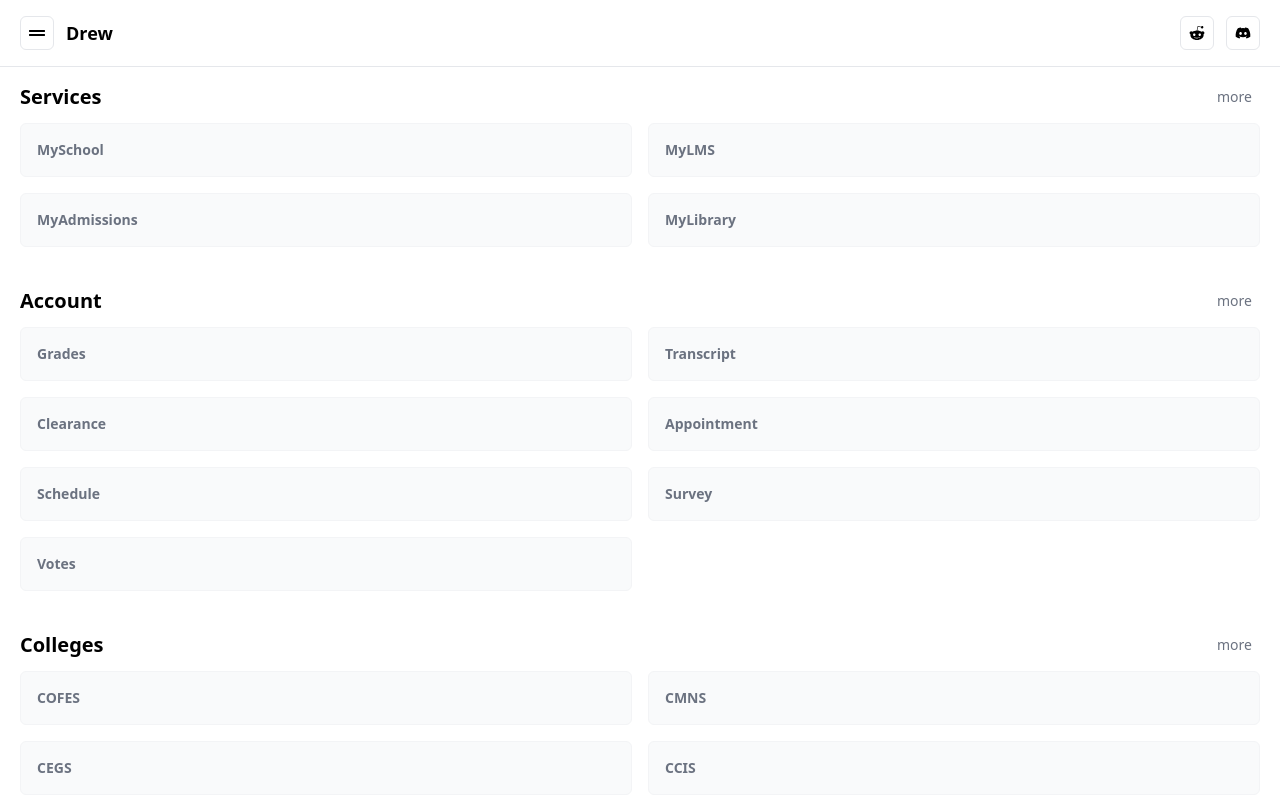
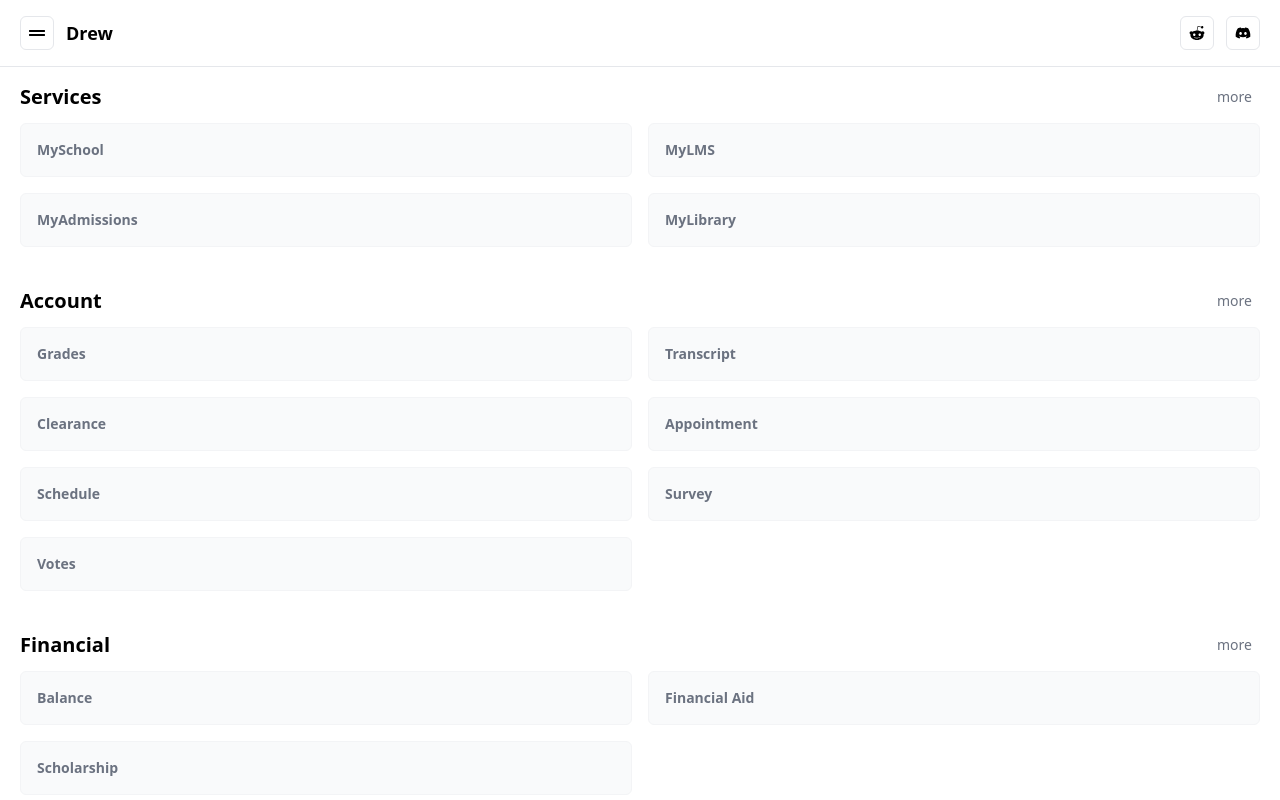
Before and after one commit to kentezrabetita/csu-drew, a Next.js app: page / in a window 1280 px wide. Shown: the top 800 px of the page. Built offline with nearby package versions, Linux system fonts and the light colour scheme.

Commit message:
add financial section

```diff
--- a/common/content/home.tsx
+++ b/common/content/home.tsx
@@ -105,6 +105,39 @@ const HomeContent = () => {
               className='p-4 text-sm font-bold text-gray-500 border border-gray-100 rounded-md bg-gray-50'
             >
               Votes
+            </Link>
+          </div>
+        </div>
+      </section>
+
+      {/* Financial Section */}
+      <section>
+        <div className='flex flex-col space-y-3'>
+          <Link href={'/courses'} className='flex items-center justify-between'>
+            <h3 className='text-xl font-bold'>Financial</h3>
+            <h3 className='pr-2 text-sm text-gray-500'>more</h3>
+          </Link>
+          <div className='grid grid-cols-2 gap-4'>
+            <Link
+              href={'https://myschool.carsu.edu.ph/index.php?q=My_balance'}
+              target='_blank'
+              className='p-4 text-sm font-bold text-gray-500 border border-gray-100 rounded-md bg-gray-50'
+            >
+              Balance
+            </Link>
+            <Link
+              href={'/'}
+              target='_blank'
+              className='p-4 text-sm font-bold text-gray-500 border border-gray-100 rounded-md bg-gray-50'
+            >
+              Financial Aid
+            </Link>
+            <Link
+              href={'/'}
+              target='_blank'
+              className='p-4 text-sm font-bold text-gray-500 border border-gray-100 rounded-md bg-gray-50'
+            >
+              Scholarship
             </Link>
           </div>
         </div>
```
